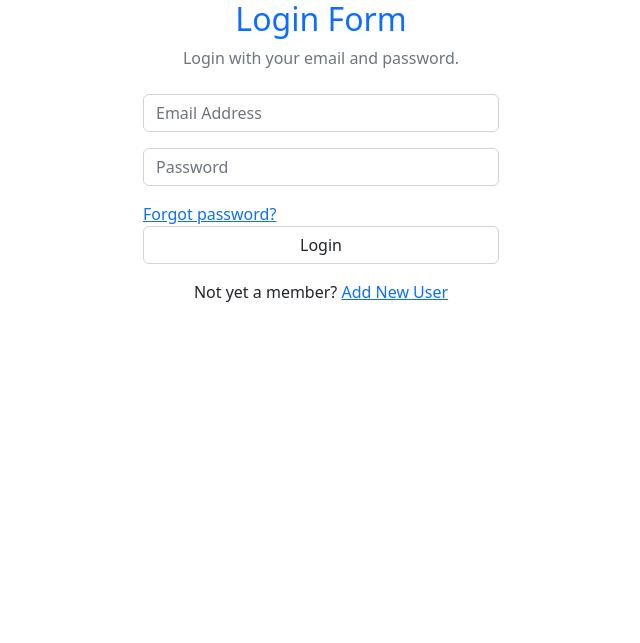
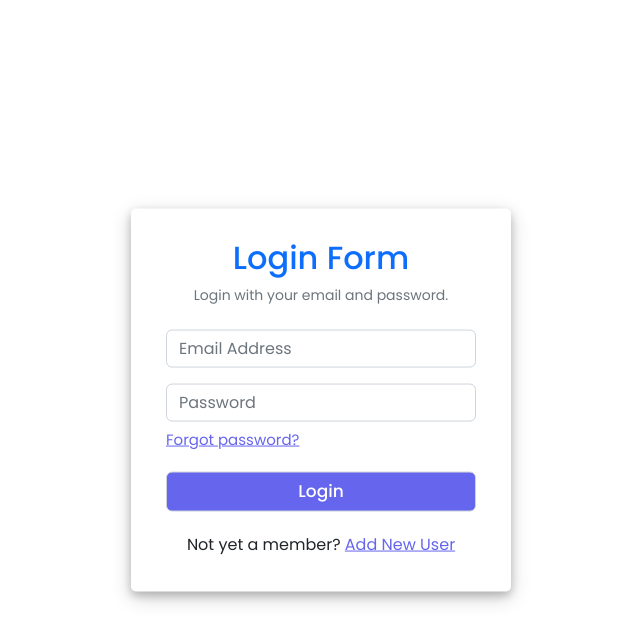
Before and after one commit to Maged-Ghabour/Cafeteria_project, a PHP site: page /views/login.php in a window 1280 px wide. Shown: the top 643 px of the page, without its empty margins (319-959 px from the left). Run offline with PHP 8.4, Linux system fonts and the light colour scheme.

Commit message:
adding Styles

```diff
--- /dev/null
+++ b/assets/css/style.css
@@ -0,0 +1,50 @@
+@import url('https://fonts.googleapis.com/css?family=Poppins:400,500,600,700&display=swap');
+html,body{
+    background-color: #fff;
+    font-family: 'Poppins', sans-serif;
+}
+::selection{
+    color: #fff;
+
+}
+.container{
+    position: absolute;
+    top: 50%;
+    left: 50%;
+    transform: translate(-50%, -50%);
+}
+.container .form{
+    background: #fff;
+    padding: 30px 35px;
+    border-radius: 5px;
+    box-shadow: 0 4px 8px 0 rgba(0, 0, 0, 0.2), 0 6px 20px 0 rgba(0, 0, 0, 0.19);
+}
+
+.container .form form .forget-pass{
+    margin: -15px 0 15px 0;
+}
+.container .form form .forget-pass a{
+   font-size: 15px;
+}
+.container .form form .button{
+    background: #6665ee;
+    color: #fff;
+    font-size: 17px;
+    font-weight: 500;
+    transition: all 0.3s ease;
+}
+.container .form form .button:hover{
+    background: #5757d1;
+}
+.container .form form .link{
+    padding: 5px 0;
+}
+.container .form form .link a{
+    color: #6665ee;
+}
+.container .login-form form p{
+    font-size: 14px;
+}
+.container .row .alert{
+    font-size: 14px;
+}
--- a/addUser.php
+++ b/views/addUser.php
@@ -6,7 +6,7 @@
     <title>Signup Form</title>
 
     <link href="https://cdn.jsdelivr.net/npm/bootstrap@5.2.2/dist/css/bootstrap.min.css" rel="stylesheet" integrity="sha384-Zenh87qX5JnK2Jl0vWa8Ck2rdkQ2Bzep5IDxbcnCeuOxjzrPF/et3URy9Bv1WTRi" crossorigin="anonymous">
-    <link rel="stylesheet" href="style.css">
+    <link rel="stylesheet" href="assets/css//style.css">
 </head>
 <body>
     <div class="container">
--- a/login.php
+++ b/views/login.php
@@ -4,7 +4,7 @@
     <meta charset="UTF-8">
     <title>Login Form</title>
 <link href="https://cdn.jsdelivr.net/npm/bootstrap@5.2.2/dist/css/bootstrap.min.css" rel="stylesheet" integrity="sha384-Zenh87qX5JnK2Jl0vWa8Ck2rdkQ2Bzep5IDxbcnCeuOxjzrPF/et3URy9Bv1WTRi" crossorigin="anonymous">
-    <link rel="stylesheet" href="style.css">
+<link rel="stylesheet" href="assets/css//style.css">
 </head>
 <body>
     <div class="container">
```
